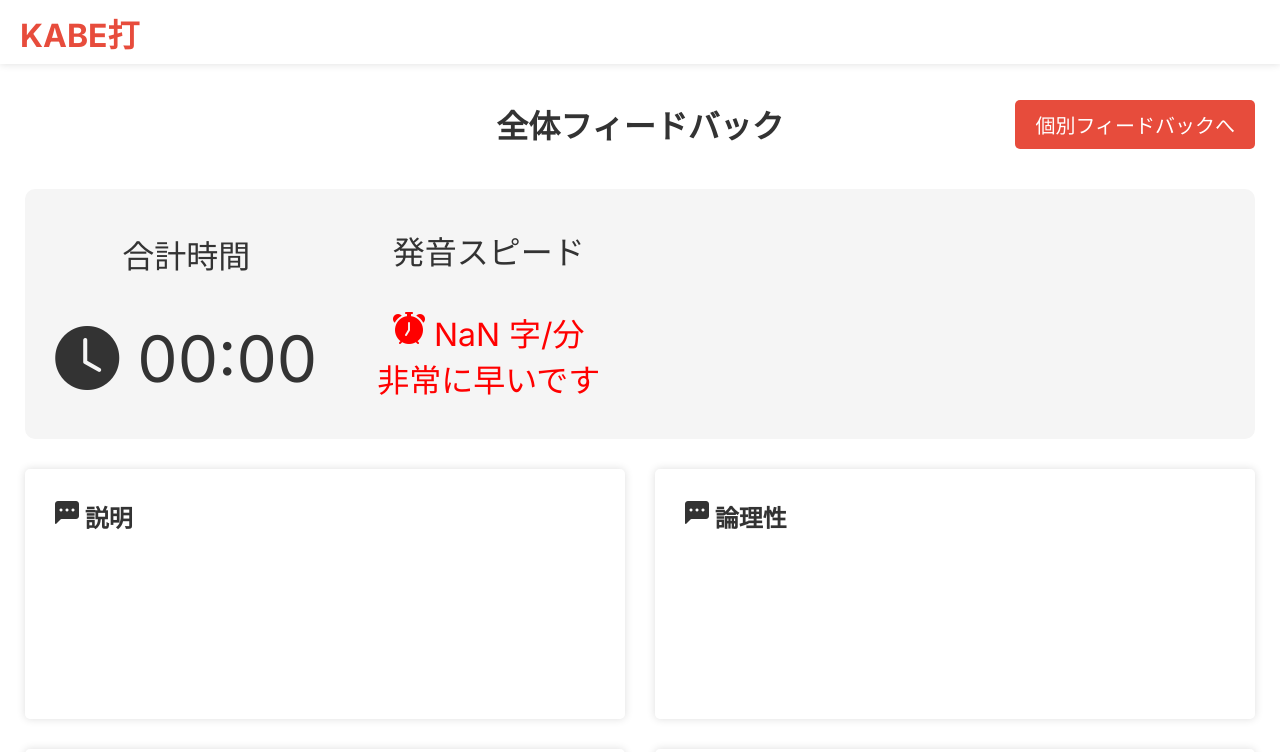
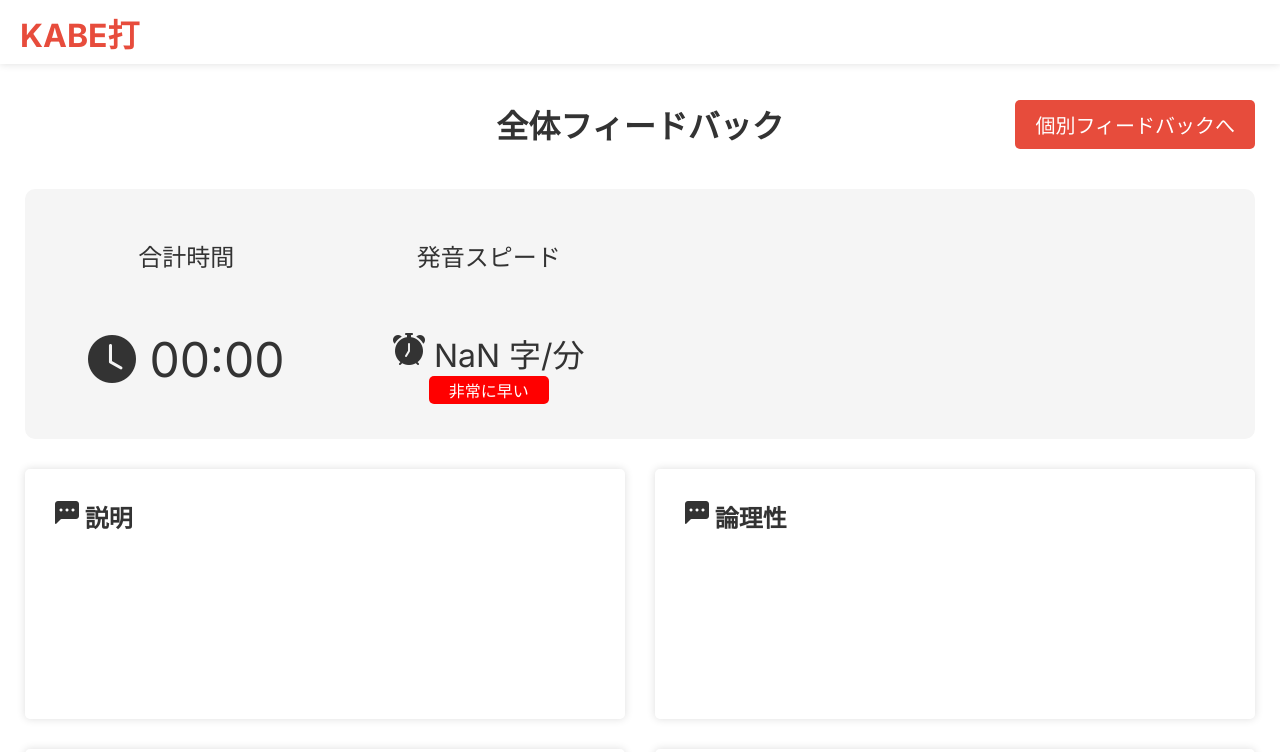
Before and after one commit to itsp-pbl-2023/kagayaki, a Next.js app in the folder src/: page /feedback in a window 1280 px wide. Shown: the top 752 px of the page. Built offline with nearby package versions, Linux system fonts and the light colour scheme.

Commit message:
速度表示のラベル化

```diff
--- a/src/app/feedback/detail/page.module.css
+++ b/src/app/feedback/detail/page.module.css
@@ -110,7 +110,25 @@
 }
 
 .speed_text {
+  display: flex;
+  justify-content: center;
+  align-items: center;
   font-size: 24px;
+}
+
+.speed_text_time {
+  display: flex;
+  justify-content: center;
+  width: 100%;
+}
+
+.speed_text_description {
+  display: flex;
+  justify-content: center;
+  padding: 2px 20px;
+  font-size: 16px;
+  color: white;
+  border-radius: 5px;
 }
 
 .feedback_text {
@@ -156,13 +174,13 @@
 }
 
 .red {
-  color: red;
+  background-color: red;
 }
 
 .orange {
-  color: orange;
+  background-color: orange;
 }
 
 .green {
-  color: lightseagreen;
+  background-color: lightseagreen;
 }
--- a/src/app/feedback/page.module.css
+++ b/src/app/feedback/page.module.css
@@ -63,14 +63,15 @@
   display: flex;
   justify-content: center;
   width: 100%;
-  font-size: 32px;
+  font-size: 24px;
 }
 
 .amount_time_text_time {
   display: flex;
   justify-content: center;
   width: 100%;
-  font-size: 64px;
+  font-size: 48px;
+  height: 60px;
 }
 
 .amount_speed {
@@ -84,7 +85,7 @@
   display: flex;
   justify-content: center;
   width: 100%;
-  font-size: 32px;
+  font-size: 24px;
 }
 
 .amount_speed_text_time {
@@ -92,18 +93,28 @@
   justify-content: center;
   width: 100%;
   font-size: 32px;
+  height: 60px;
+}
+
+.amount_speed_text_description {
+  display: flex;
+  justify-content: center;
+  padding: 2px 20px;
+  font-size: 16px;
+  color: white;
+  border-radius: 5px;
 }
 
 .red {
-  color: red;
+  background-color: red;
 }
 
 .orange {
-  color: orange;
+  background-color: orange;
 }
 
 .green {
-  color: lightseagreen;
+  background-color: lightseagreen;
 }
 
 .lap_time {
@@ -122,15 +133,25 @@
 
 .lap_time_text {
   display: flex;
-  justify-content: center;
+  justify-content: left;
   align-items: center;
-  width: 100%;
+  width: 350px;
   font-size: 20px;
   margin: 5px 0;
 }
 
 .lap_time_divide_border {
   margin: 0 10px;
+}
+
+.lap_speed_text_description {
+  display: flex;
+  justify-content: center;
+  padding: 2px 20px;
+  margin-left: 20px;
+  font-size: 16px;
+  color: white;
+  border-radius: 5px;
 }
 
 .feedback_container {
--- a/src/app/feedback/page.tsx
+++ b/src/app/feedback/page.tsx
@@ -38,9 +38,14 @@ export default function Home() {
         </div>
         <div className={styles.amount_speed}>
           <div className={styles.amount_speed_text}>発音スピード</div>
+          <div className={styles.amount_speed_text_time}>
+            <div>
+              <i className="bi bi-alarm-fill" />
+              &nbsp;{Math.floor(totalStringPerMinute)}&nbsp;字/分
+            </div>
             <div
               className={
-              styles.amount_speed_text_time +
+                styles.amount_speed_text_description +
                 " " +
                 (totalSpeed == 0
                   ? styles.green
@@ -49,20 +54,15 @@ export default function Home() {
                   : styles.red)
               }
             >
-            <div>
-              <i className="bi bi-alarm-fill" />
-              &nbsp;{Math.floor(totalStringPerMinute)}&nbsp;字/分
-            </div>
-            <div>
               {totalSpeed == 0
-                ? "完璧です"
+                ? "適切な速さ"
                 : totalSpeed == -1
-                ? "少し遅いです"
+                ? "少し遅い"
                 : totalSpeed == 1
-                ? "少し早いです"
+                ? "少し早い"
                 : totalSpeed == -2
-                ? "非常に遅いです"
-                : "非常に早いです"}
+                ? "非常に遅い"
+                : "非常に早い"}
             </div>
           </div>
         </div>
@@ -82,25 +82,24 @@ export default function Home() {
                 {seconds < 10 ? "0" + seconds : seconds}
                 <div
                   className={
-                    speed == 0
+                    styles.lap_speed_text_description +
+                    " " +
+                    (speed == 0
                       ? styles.green
                       : speed == -1 || speed == 1
                       ? styles.orange
-                      : styles.red
+                      : styles.red)
                   }
                 >
-                  &nbsp;
-                  <i className="bi bi-alarm-fill" />
-                  &nbsp;
                   {speed == 0
-                    ? "完璧です"
+                    ? "適切な速さ"
                     : speed == -1
-                    ? "少し遅いです"
+                    ? "少し遅い"
                     : speed == 1
-                    ? "少し早いです"
+                    ? "少し早い"
                     : speed == -2
-                    ? "非常に遅いです"
-                    : "非常に早いです"}
+                    ? "非常に遅い"
+                    : "非常に早い"}
                 </div>
               </div>
             );
```
Also changed, not shown: src/app/feedback/detail/page.tsx (+11 -11 lines). Lines whose indentation alone changed are shown as unchanged.
